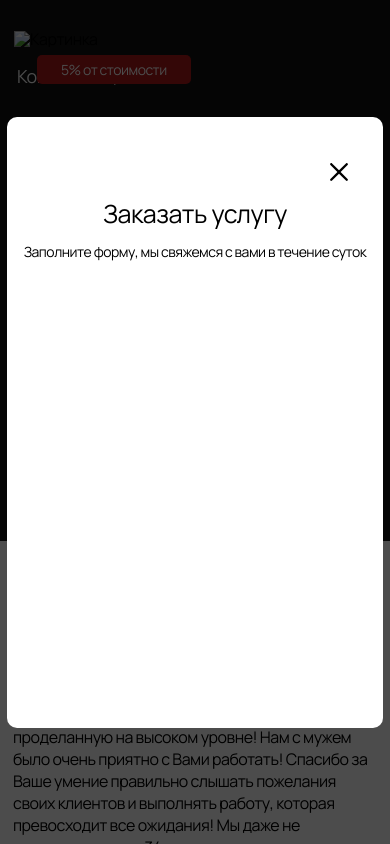
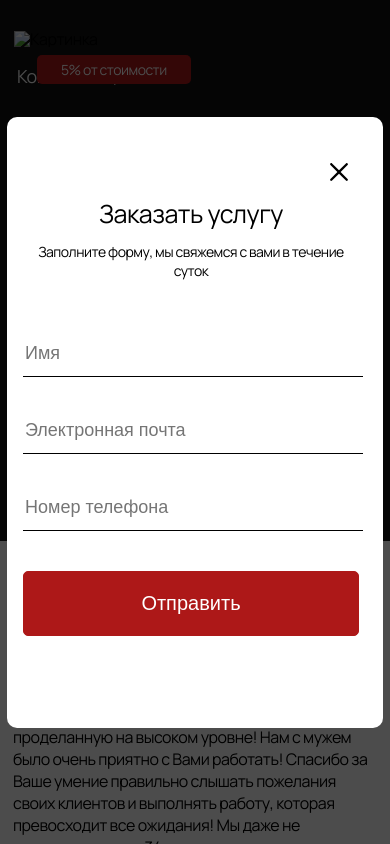
Before and after one commit to usepixel/metrika, a plain HTML site: page index.html in a window 390 px wide. Both pictures are taken after a click on the button "Заказать услугу". Shown: the part 3661-4505 px from the top of the page. Drawn offline with Linux system fonts and the light colour scheme.

Commit message:
Add files via upload

```diff
--- a/index.html
+++ b/index.html
@@ -142,8 +142,16 @@
                         <button class="services__close-btn js-popup__close-btn">
                             <img class="services__img-popup" src="./img/popup-close.svg" alt="Закрыть окно">
                         </button>
-                        <p class="services__popup-title">Заказать услугу</p>
-                        <p class="services__popup-subtitle">Заполните форму, мы свяжемся с вами в течение суток</p>
+                        <div class="services__popup-container">
+                            <p class="services__popup-title">Заказать услугу</p>
+                            <p class="services__popup-subtitle">Заполните форму, мы свяжемся с вами в течение суток</p>
+                            <form>
+                                <input class="input" type="text" placeholder="Имя">
+                                <input class="input" type="text" placeholder="Электронная почта">
+                                <input class="input" type="text" placeholder="Номер телефона">
+                                <button class="services__submit-form">Отправить</button>
+                            </form>
+                        </div>
                     </div>
                 </div>
             </div>
--- a/styles/style.css
+++ b/styles/style.css
@@ -528,8 +528,43 @@ li{
     text-align: center;
     color: #000000;
     margin-top: 4px;
+    margin-bottom: 60px;
 }
-
+.services__popup-container{
+    padding-left: 55px;
+    padding-right: 79px;
+    margin: 0 auto;
+}
+.input{
+    display: block;
+    border: none;
+    border-bottom: 1px solid #000000;
+    width: 643px;
+    margin-bottom: 50px;
+    font-size: 25px;
+    line-height: 34px;
+    color: #000000;
+    outline: none;
+    padding-bottom: 10px;
+}
+.input:last-child{
+    margin-bottom: 80px;
+}
+.services__submit-form{
+    width: 100%;
+    border: 1px solid #AD1818;
+    background-color: #AD1818;
+    color: #fff;
+    cursor: pointer;
+    font-size: 20px;
+    text-align: center;
+    padding: 20px 40px;
+    border-radius: 5px;
+}
+.services__submit-form:hover{
+    text-decoration: underline;
+    text-underline-offset: 10px;
+}
 @media (max-width: 1024px) {
     .services{
         height: 1381px;
@@ -650,6 +685,19 @@ li{
         font-size: 14px;
         line-height: 19px;
         margin-top: 11px;
+    }
+    .services__popup-container{
+        padding-left: 16px;
+        padding-right: 24px;
+    }
+    .input{
+        width: 100%;
+        margin-bottom: 40px;
+        font-size: 18px;
+        line-height: 25px;
+    }
+    .input:last-child{
+        margin-bottom: 60px;
     }
 }
 
```
